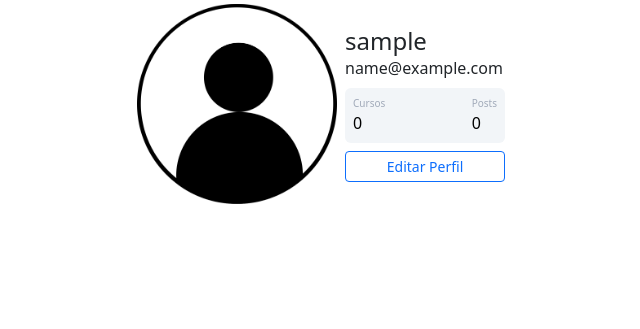
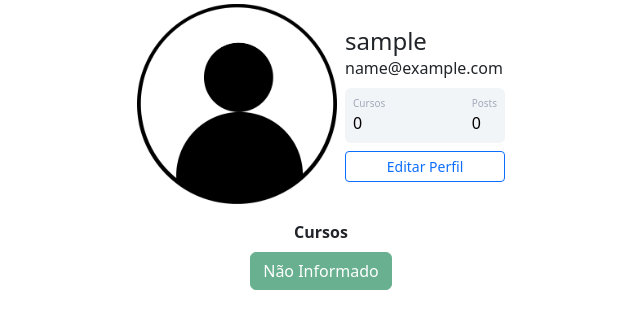
Before and after one commit to Hugo-Hattori/Community_Website, a Flask app: page /perfil in a window 1280 px wide. Shown: the part 116-445 px from the top of the page, without its empty margins (319-959 px from the left). Run offline with Flask 3, Linux system fonts and the light colour scheme; the visitor is signed in with stand-in values (Sample User, id 1).

Commit message:
displaying custom options on user profile

```diff
--- a/comunidade_impressionadora/routes.py
+++ b/comunidade_impressionadora/routes.py
@@ -7,6 +7,7 @@ from flask_login import login_user, logout_user, current_user, login_required
 from PIL import Image
 import secrets
 import os
+from wtforms import BooleanField
 
 
 lista_usuarios = ['Hugo', 'Alexandre', 'Renan', 'Amanda']
@@ -103,7 +104,10 @@ def atualizar_cursos(form):
         if 'curso_' in campo.name:
             if campo.data:
                 lista_cursos.append(campo.label.text)
-    return ';'.join(lista_cursos) #transformando a lista uma única string
+    lista_cursos = ';'.join(lista_cursos)  # transformando a lista uma única string
+    if len(lista_cursos) == 0:
+        lista_cursos = 'Não Informado'
+    return lista_cursos
 
 
 @app.route('/perfil/editar', methods=['GET', 'POST'])
--- a/comunidade_impressionadora/templates/perfil.html
+++ b/comunidade_impressionadora/templates/perfil.html
@@ -22,7 +22,12 @@
                     <div class="d-flex flex-column">
 
                         <span class="cursos">Cursos</span>
-                        <span class="number1">0</span>
+
+                        {% if 'Não Informado' in current_user.cursos: %}
+                            <span class="number1">0</span>
+                        {% else %}
+                            <span class="number1">{{ current_user.cursos.count(';') + 1 }}</span>
+                        {% endif %}
 
                     </div>
                     <div class="d-flex flex-column">
@@ -43,6 +48,15 @@
             </div>
          </div>
 
+<div class="row justify-content-center">
+    <div class="col col-3" style="text-align: center">
+        <strong>Cursos</strong><br>
+        {% for curso in current_user.cursos.split(';') %}
+            <button type="button" class="btn btn-success mt-2" disabled>{{ curso }}</button>
+        {% endfor %}
+    </div>
+</div>
+
 {% block form_editar_perfil %}
 {% endblock %}
 
```
